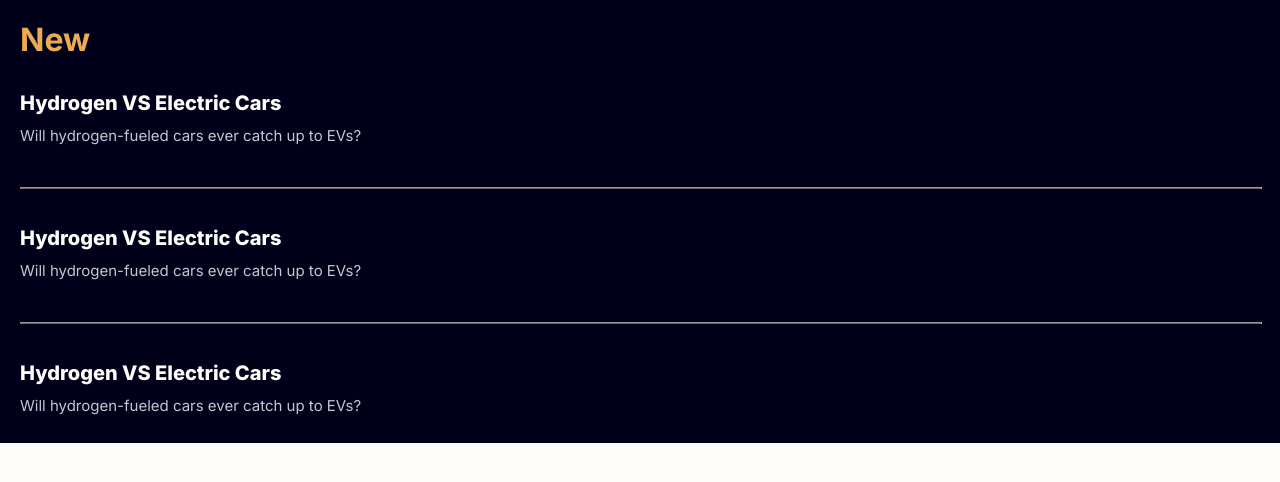
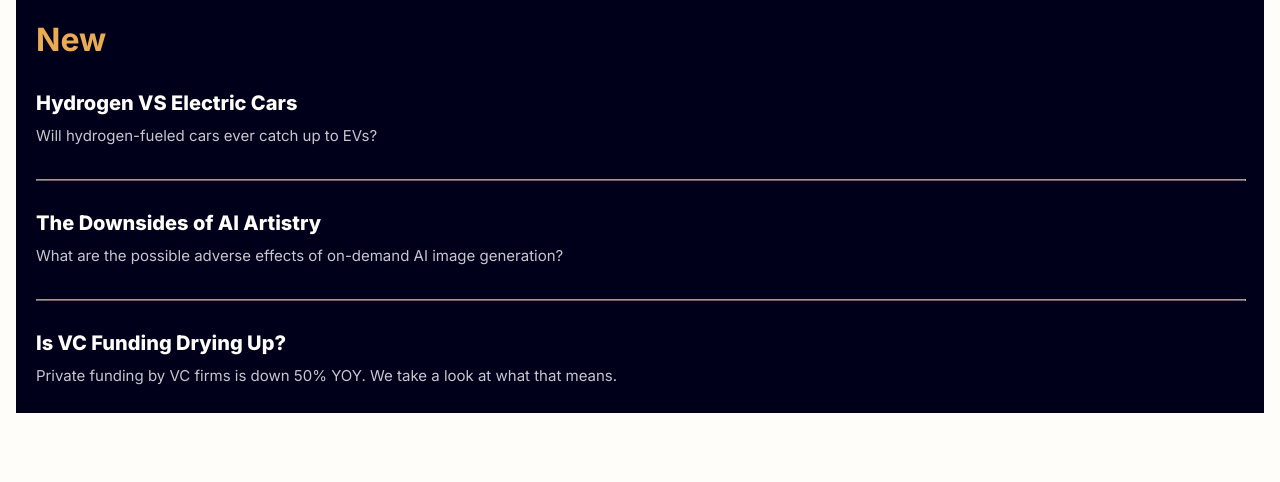
Before and after one commit to Orliland/news-homepage, a React (Vite) app: page / in a window 1280 px wide. Shown: the top 482 px of the page. Built offline with nearby package versions, Linux system fonts and the light colour scheme.

Commit message:
Add latest news components

```diff
--- a/src/App.css
+++ b/src/App.css
@@ -16,6 +16,7 @@
 }
 
 .latest__split {
+  margin: 0;
   width: 100%;
   border-bottom: 1px solid var(--stroke-gray);
 }
@@ -28,6 +29,12 @@
   font: var(--heading-s);
 }
 
+.latest-new__title:hover {
+  color: var(--yellow);
+
+  cursor: pointer;
+}
+
 .latest-new__body {
   margin: 0;
 
--- a/src/App.jsx
+++ b/src/App.jsx
@@ -1,27 +1,10 @@
 import "./App.css";
-
-function LatestNew() {
-  return (
-    <article className="latest-new">
-      <h3 className="latest-new__title">Hydrogen VS Electric Cars</h3>
-      <p className="latest-new__body">
-        Will hydrogen-fueled cars ever catch up to EVs?
-      </p>
-    </article>
-  );
-}
+import LatestNews from "./components/LatestNews";
 
 function App() {
   return (
     <>
-      <section className="latest">
-        <h2 className="latest__title">New</h2>
-        <LatestNew />
-        <hr className="latest__split" />
-        <LatestNew />
-        <hr className="latest__split" />
-        <LatestNew />
-      </section>
+      <LatestNews />
     </>
   );
 }
--- /dev/null
+++ b/src/components/LatestNews.jsx
@@ -0,0 +1,33 @@
+import news from "../utils/news";
+
+function LatestNew({ latestNew }) {
+  return (
+    <article className="latest-new">
+      <h3 className="latest-new__title">{latestNew.title}</h3>
+      <p className="latest-new__body">{latestNew.body}</p>
+    </article>
+  );
+}
+
+function LatestNews() {
+  let counter = 0;
+  const latestNews = news.filter((item) => item.type === "latest");
+  return (
+    <section className="latest">
+      <h2 className="latest__title">New</h2>
+      {latestNews.map((item) => {
+        counter++;
+        return counter < latestNews.length ? (
+          <>
+            <LatestNew key={item.id} latestNew={item} />
+            <hr className="latest__split" />
+          </>
+        ) : (
+          <LatestNew key={item.id} latestNew={item} />
+        );
+      })}
+    </section>
+  );
+}
+
+export default LatestNews;
--- a/src/index.css
+++ b/src/index.css
@@ -23,3 +23,7 @@ body {
 
   font-size: 1.5rem;
 }
+
+#root {
+  padding: 0 1.6rem;
+}
--- /dev/null
+++ b/src/utils/news.js
@@ -0,0 +1,25 @@
+const news = [
+  {
+    id: crypto.randomUUID(),
+    title: "Hydrogen VS Electric Cars",
+    body: "Will hydrogen-fueled cars ever catch up to EVs?",
+    thumbnail: "https://via.placeholder.com/150",
+    type: "latest",
+  },
+  {
+    id: crypto.randomUUID(),
+    title: "The Downsides of AI Artistry",
+    body: "What are the possible adverse effects of on-demand AI image generation?",
+    thumbnail: "https://via.placeholder.com/150",
+    type: "latest",
+  },
+  {
+    id: crypto.randomUUID(),
+    title: "Is VC Funding Drying Up?",
+    body: "Private funding by VC firms is down 50% YOY. We take a look at what that means.",
+    thumbnail: "https://via.placeholder.com/150",
+    type: "latest",
+  },
+];
+
+export default news;
```
